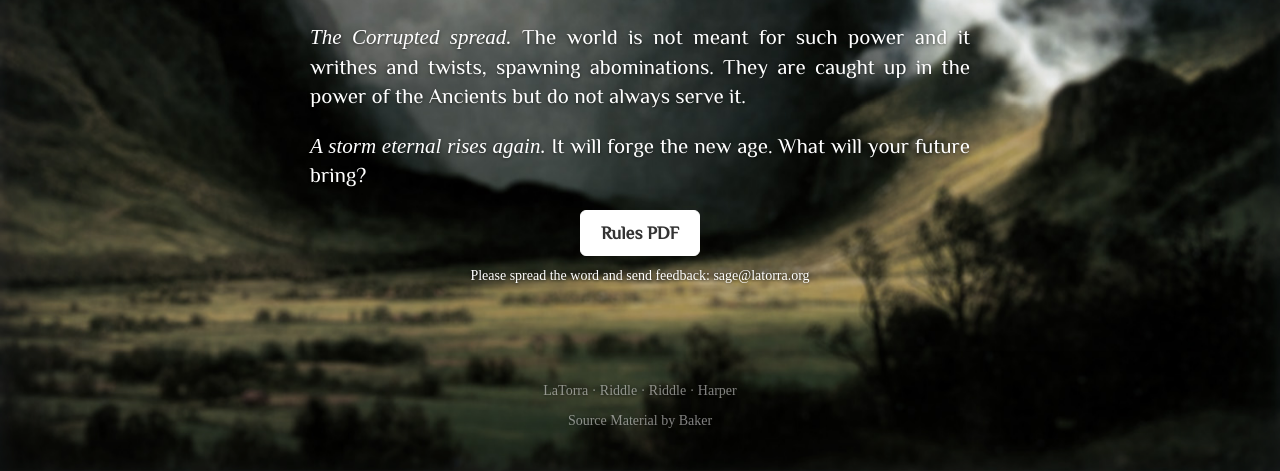
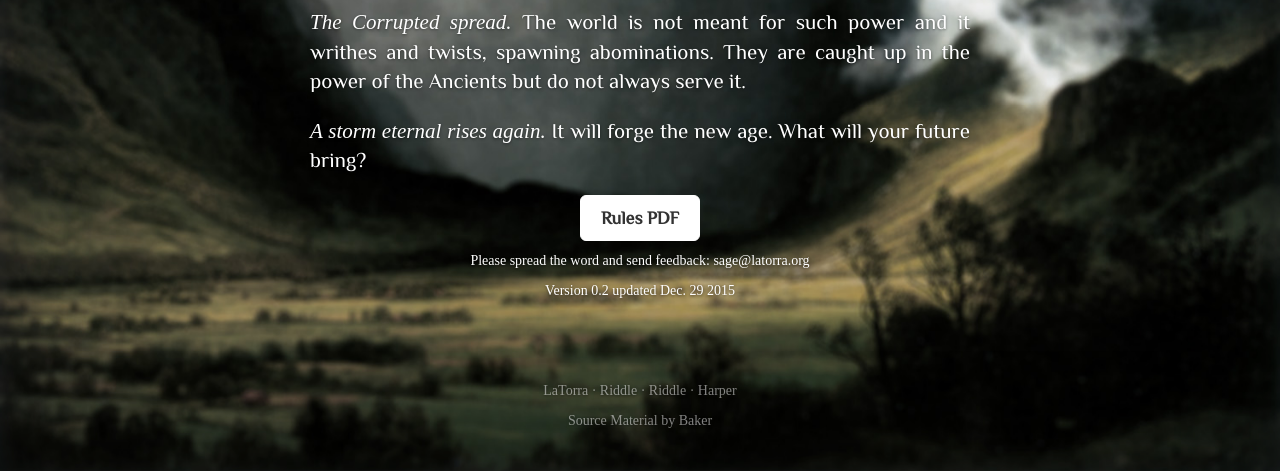
Before and after one commit to Sagelt/astormeternal, a plain HTML site: page index.html in a window 1280 px wide. Shown: the part 329-800 px from the top of the page. Drawn offline with nearby package versions, Linux system fonts and the light colour scheme; a web font is replaced by a local one.

Commit message:
Add version/update information.

```diff
--- a/index.html
+++ b/index.html
@@ -62,6 +62,7 @@
               <a href="https://drive.google.com/file/d/0B8_Fz4m5hcoiRnRQaWp2X19ULTQ/view?usp=sharing" class="btn btn-lg btn-default">Rules PDF</a>
             </p>
             <p class="footer">Please spread the word and send feedback: <a href="mailto:sage@latorra.org">sage@latorra.org</a></p>
+            <p class="footer">Version 0.2 updated Dec. 29 2015</p>
           </div>
 
           <div class="mastfoot">
```
